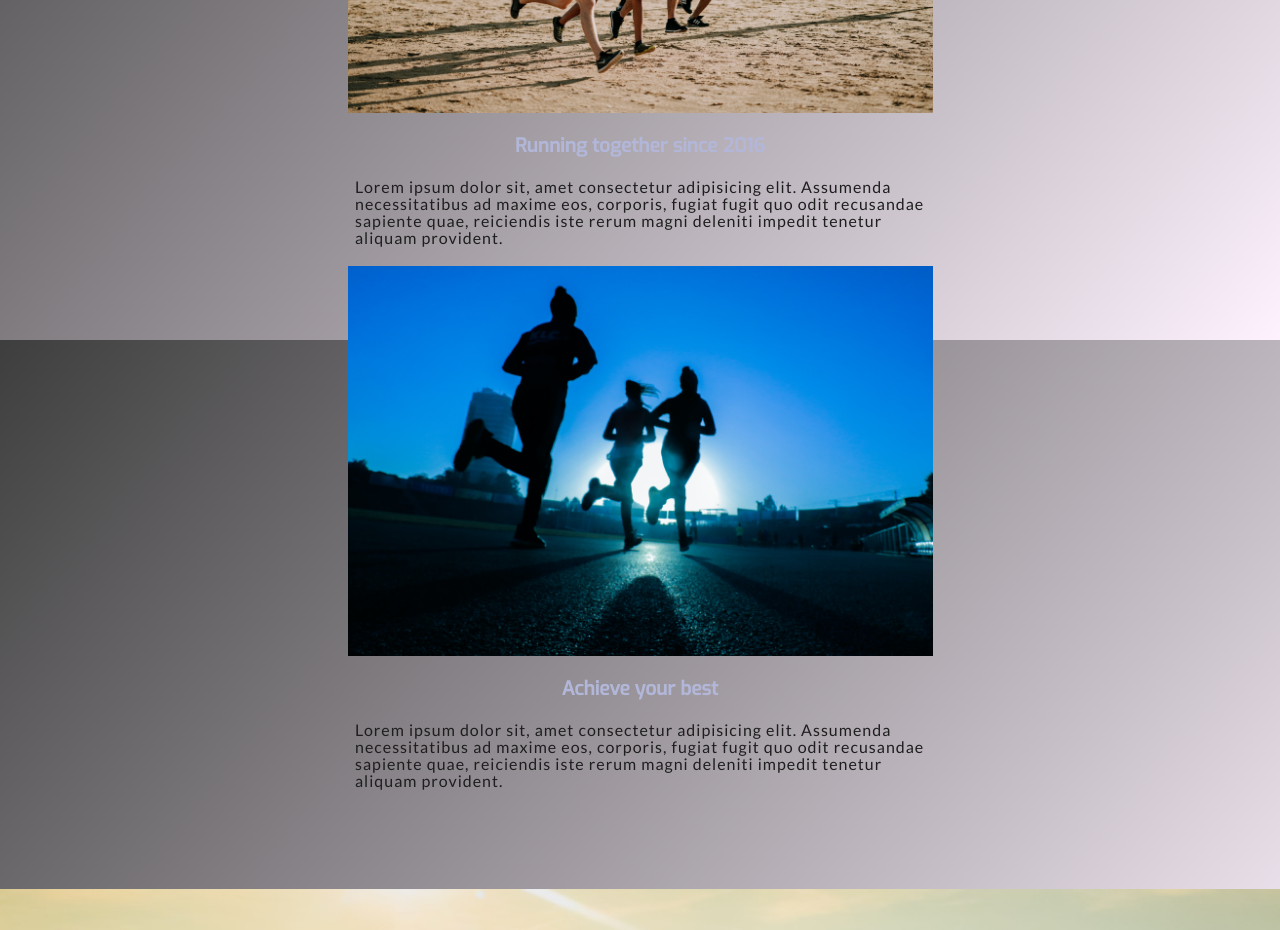
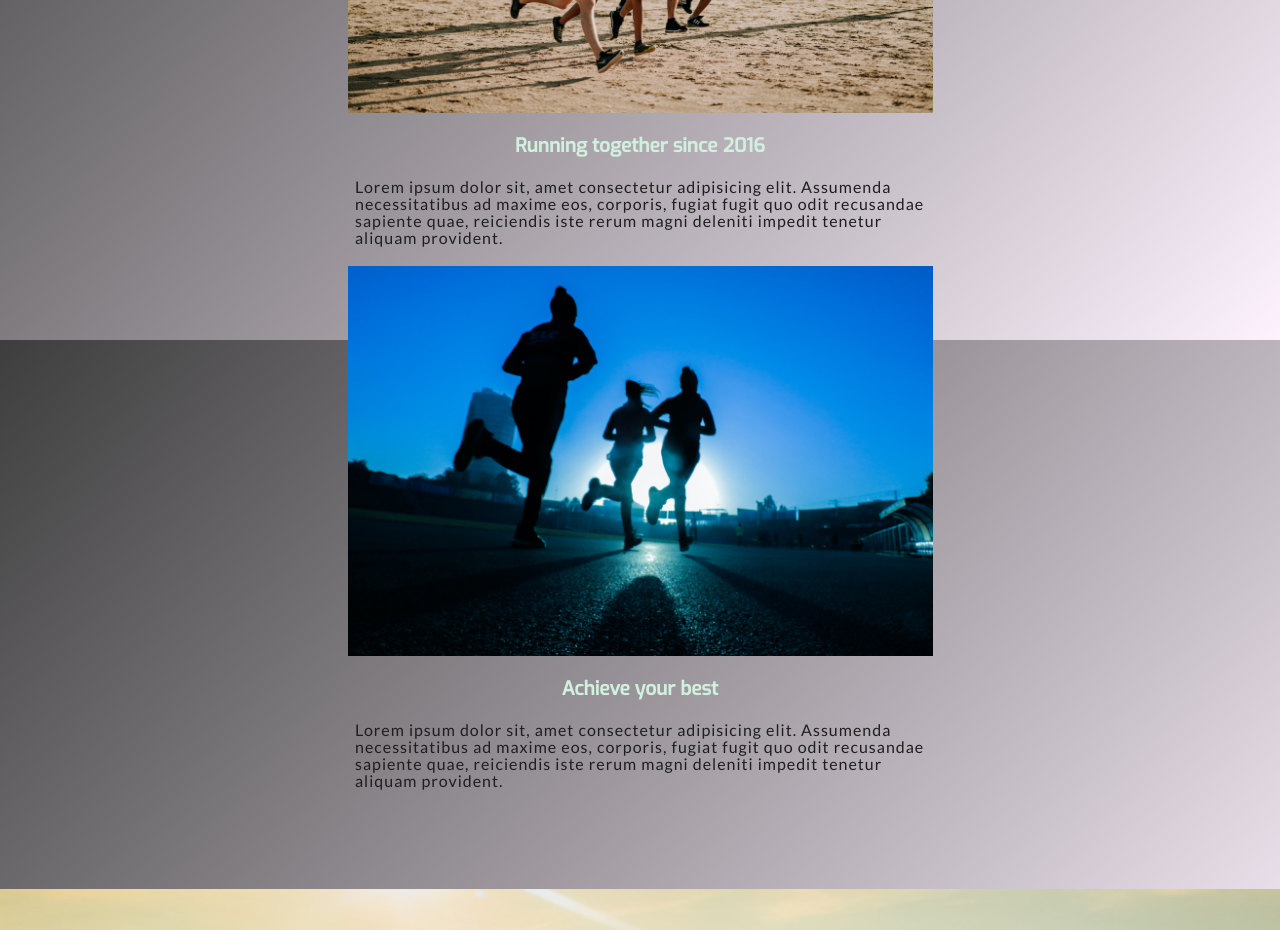
Before and after one commit to Nextnety/responsive-club-website, a plain HTML site: page index.html in a window 1280 px wide. Shown: the part 1260-2190 px from the top of the page. Drawn offline with Linux system fonts and the light colour scheme.

Commit message:
change of h4 font color to increase contrast

```diff
--- a/styles.css
+++ b/styles.css
@@ -297,7 +297,7 @@ section {
 .card-row h4 {
     font-family: "Exo", sans-serif;
     margin-top: 2rem;
-    color: var(--color-b);
+    color: var(--color-c);
 }
 
 .card-col p {
```
